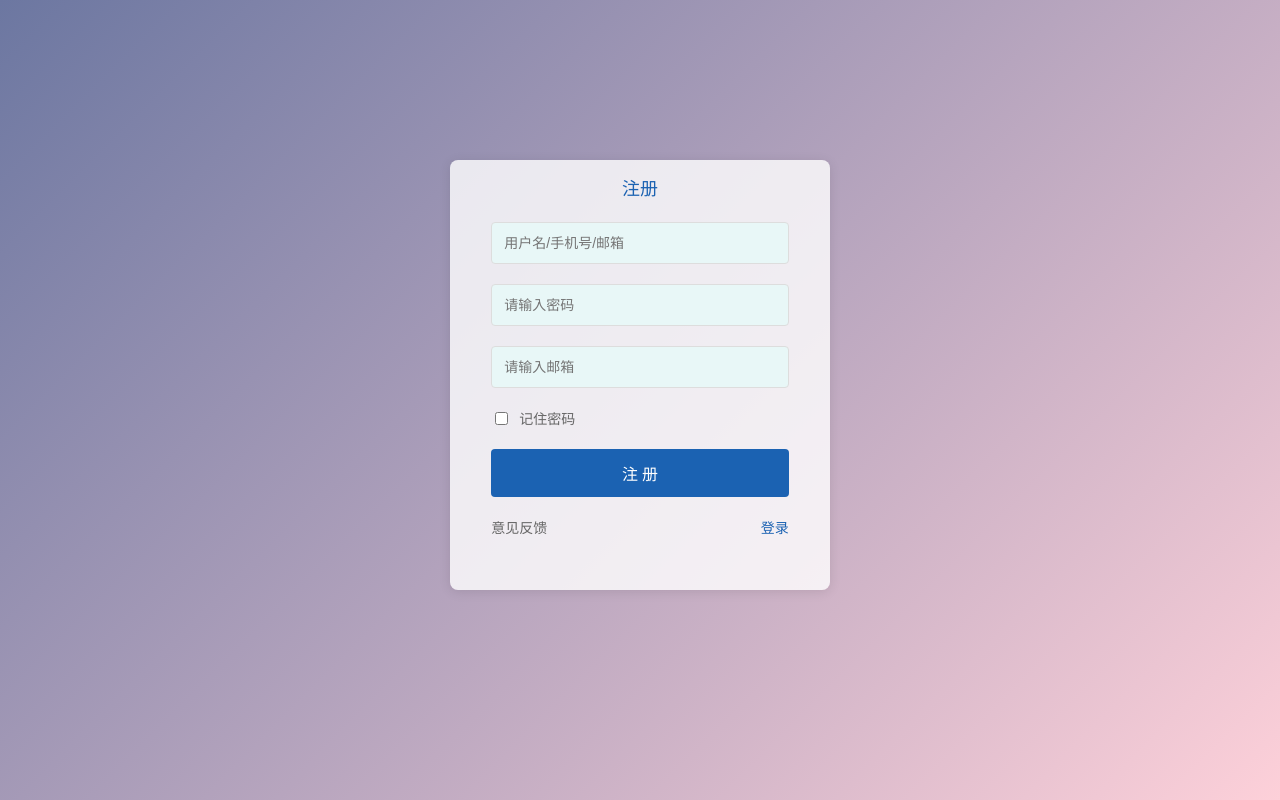
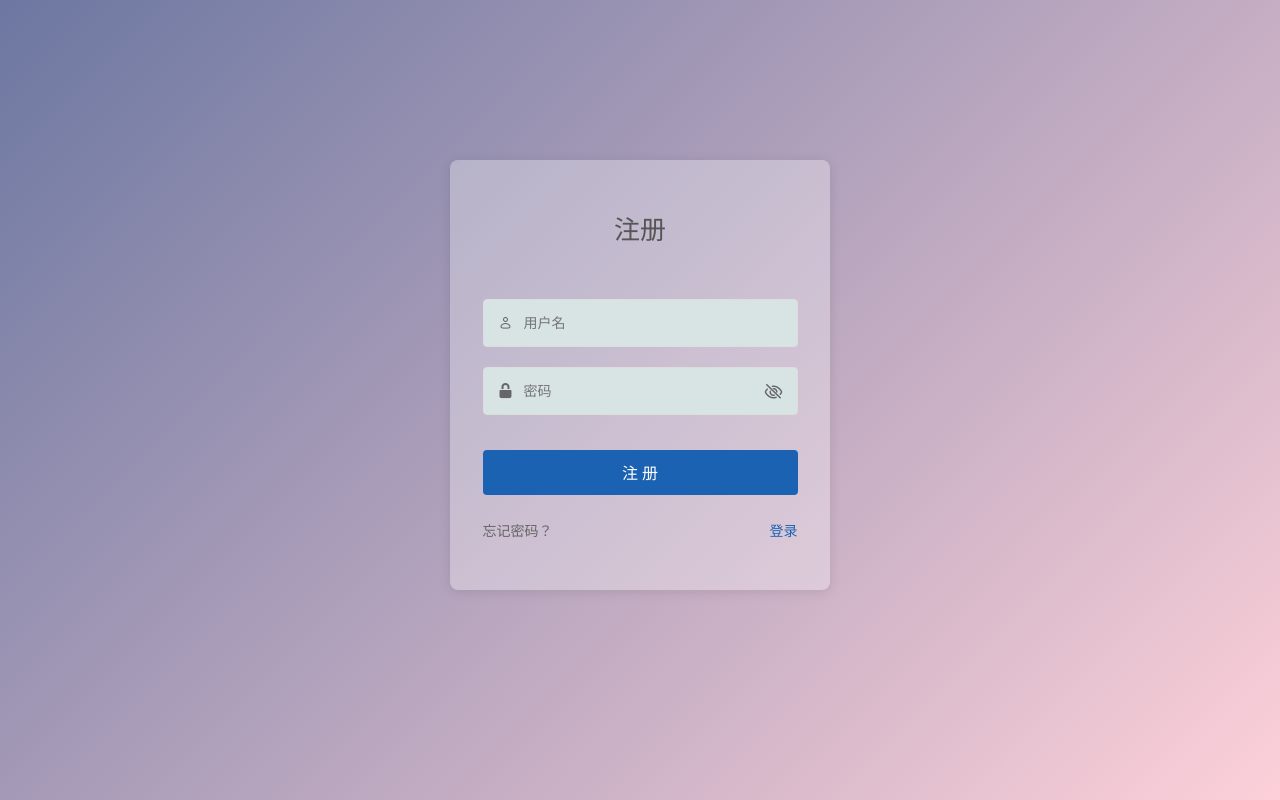
Before and after one commit to Treashep/psyas, a React (Vite) app in the folder front/: page /register in a window 1280 px wide. Built offline with nearby package versions, Linux system fonts and the light colour scheme.

Commit message:
增加小窗透明度，小窗功能修改以及添加图标

```diff
--- a/front/src/pages/login/index.css
+++ b/front/src/pages/login/index.css
@@ -27,18 +27,11 @@
   margin-top: 0.5rem;
 }
 
-.right {
-  display: flex;
-  justify-content: center;
-  align-items: center;
-  width: 100%;
-}
-
 .login {
   width: 350px;
   height: 400px;
-  padding: 15px; /* 进一步减少内边距 */
-  background: rgba(255, 255, 255, 0.8);
+  padding: 15px;
+  background: rgba(255, 255, 255, 0.3);
   border-radius: 8px;
   box-shadow: 0 2px 12px rgba(0, 0, 0, 0.1);
   margin-top: -50px;
@@ -52,7 +45,7 @@
   align-items: center;
   justify-content: center;
   gap: 20px;
-  margin-bottom: 50px; /* 进一步减少标题下方间距 */
+  margin-bottom: 50px;
   font-size: 26px;
   color: #555;
   font-weight: 600;
@@ -64,30 +57,66 @@
 }
 
 .form .input-group {
-  margin-bottom: 12px; /* 进一步减少输入框间距 */
+  margin-bottom: 20px;
   display: flex;
   justify-content: center;
+  position: relative;
 }
 
-.remember {
-  display: flex;
-  justify-content: space-between;
-  align-items: center;
-  margin-bottom: 12px; /* 进一步减少记住密码区域间距 */
+.form .input-icon {
+  position: absolute;
+  left: 15px;
+  top: 50%;
+  transform: translateY(-50%);
+  color: #666;
+  z-index: 1;
+}
+
+.password-toggle {
+  position: absolute;
+  right: 15px;
+  top: 50%;
+  transform: translateY(-50%);
+  color: #666;
+  font-size: 18px;
+  cursor: pointer;
+}
+
+.form input[type="text"],
+.form input[type="password"]{
+  width: 100%;
+  padding: 15px 40px 15px 40px;
+  border: 1px solid #ddd;
+  border-radius: 4px;
   font-size: 14px;
-  color: #666;
+  outline: none;
+  background-color: #d8e3e3;
+  color: #333;
+}
+
+.form input[type="text"]:focus,
+.form input[type="password"]:focus {
+  border-color: #c19dc0;
+}
+
+/* 当输入框有内容时改变背景颜色 */
+.form input[type="text"]:not(:placeholder-shown),
+.form input[type="password"]:not(:placeholder-shown) {
+  background-color: #b9b5d2;
 }
 
 .login-btn {
   width: 100%;
+  height: 45px;
   padding: 10px;
   background: #1b62b2;
   color: #fff;
   border: none;
+  margin-top: 15px;
   border-radius: 4px;
   font-size: 16px;
   cursor: pointer;
-  margin-bottom: 25px; /* 进一步减少按钮下方间距 */
+  margin-bottom: 25px;
 }
 
 .extra-link {
@@ -111,7 +140,3 @@
   text-decoration: none;
   cursor: pointer;
 }
-
-.switch-link:hover {
-  text-decoration: underline;
-}
--- a/front/src/pages/login/index.jsx
+++ b/front/src/pages/login/index.jsx
@@ -1,6 +1,7 @@
 import '/src/pages/login/index.css';
+import '/src/components/icon/iconfont.css';
 import { useNavigate } from 'react-router-dom';
-import { useState,useEffect } from "react";
+import { useState } from "react";
 import { fetchLogin } from "../../store/modules/user";
 import { useDispatch } from "react-redux";
 
@@ -16,25 +17,16 @@ const Login = () => {
   const [form, setForm] = useState({
     username: '',
     password: '',
-    email:'',
-    remember: false
+    email:''
   });
+
+  const [showPassword, setShowPassword] = useState(false);
 
   //登录按钮逻辑
   const handleSubmit = async (e) => {
     e.preventDefault();
 
-    // 保存"记住密码"
-    if (form.remember) {
-      localStorage.setItem('login_remember', JSON.stringify({
-        username: form.username,
-        password: form.password
-      }));
-    } else {
-      localStorage.removeItem('login_remember');
-    }
-
-    // ✅ 现在可以判断结果了
+    // 判断结果
     const result = await dispatch(fetchLogin(form));
 
     if (result.meta.requestStatus === 'fulfilled') {
@@ -44,59 +36,53 @@ const Login = () => {
     }
   };
 
-    // 初始化：读取"记住的密码"
-  useEffect(() => {
-    const saved = localStorage.getItem('login_remember');
-    if (saved) {
-      const { username, password } = JSON.parse(saved);
-      setForm(prev => ({ ...prev, username, password, remember: true }));
-    }
-  }, []);
-
   return (
     <div className="body">
-      <div className="right">
       <div className="login">
         <div className="title">
-            <span className="active">登录</span>
+          <span>登录</span>
         </div>
         <div className="form">
+          {/* 隐藏的虚拟输入框，用于欺骗浏览器的自动填充 */}
+          <input type="text" style={{display: 'none'}} />
+          <input type="password" style={{display: 'none'}} />
+
           <div className="input-group">
+            <span className="iconfont icon-yonghu input-icon"></span>
             <input
               name="username"
               type="text"
               placeholder="用户名/手机号/邮箱"
-                autoComplete="off"
+              autoComplete="new-password"
+              autoCorrect="off"
+              autoCapitalize="off"
+              spellCheck="false"
               onChange={(e) => setForm({...form, username: e.target.value})}
               value={form.username}
             />
           </div>
           <div className="input-group">
+            <span className="iconfont icon-suoding input-icon"></span>
             <input
               name="password"
               value={form.password}
-                type="password"
+              type={showPassword ? "text" : "password"}
               placeholder="请输入密码"
-                autoComplete="off"
+              autoComplete="new-password"
+              autoCorrect="off"
+              autoCapitalize="off"
+              spellCheck="false"
               onChange={(e) => setForm({...form, password: e.target.value})}
             />
-            </div>
-            <div className="remember">
-              <label>
-                <input
-                 type="checkbox"
-                 checked={form.remember}
-                 onChange={(e) => setForm({...form, remember: e.target.checked})}
-                />
-                <span>记住密码</span>
-              </label>
-              <a href="#" className="forget">忘记密码？</a>
+            <span
+              className={`iconfont ${showPassword ? 'icon-yanjing1' : 'icon-yanjing'} password-toggle`}
+              onClick={() => setShowPassword(!showPassword)}
+            ></span>
           </div>
           <button className="login-btn" onClick={handleSubmit}>登 录</button>
           <div className="extra-link">
-              <a href="#">意见反馈</a>
+            <a href="#">忘记密码？</a>
             <span className="switch-link" onClick={() => handleNavigation('/register')}>注册</span>
-            </div>
           </div>
         </div>
       </div>
--- a/front/src/pages/register/index.css
+++ b/front/src/pages/register/index.css
@@ -27,21 +27,17 @@
   margin-top: 0.5rem;
 }
 
-.right {
-  display: flex;
-  justify-content: center;
-  align-items: center;
-  width: 100%;
-}
-
 .register {
   width: 350px;
   height: 400px;
   padding: 15px; /* 进一步减少内边距 */
-  background: rgba(255, 255, 255, 0.8);
+  background: rgba(255, 255, 255, 0.3);
   border-radius: 8px;
   box-shadow: 0 2px 12px rgba(0, 0, 0, 0.1);
   margin-top: -50px;
+  display: flex;
+  flex-direction: column;
+  justify-content: center;
 }
 
 .register .title {
@@ -49,9 +45,10 @@
   align-items: center;
   justify-content: center;
   gap: 20px;
-  margin-bottom: 20px; /* 进一步减少标题下方间距 */
-  font-size: 30px;
-  color: #333;
+  margin-bottom: 50px;
+  font-size: 26px;
+  color: #555;
+  font-weight: 600;
 }
 
 .form {
@@ -60,108 +57,85 @@
 }
 
 .form .input-group {
-  margin-bottom: 12px; /* 进一步减少输入框间距 */
+  margin-bottom: 20px;
   display: flex;
   justify-content: center;
+  position: relative;
 }
 
-.remember {
-  display: flex;
-  justify-content: space-between;
-  align-items: center;
-  margin-bottom: 12px; /* 进一步减少记住密码区域间距 */
+.form .input-icon {
+  position: absolute;
+  left: 15px;
+  top: 50%;
+  transform: translateY(-50%);
+  color: #666;
+  z-index: 1;
+}
+
+.password-toggle {
+  position: absolute;
+  right: 15px;
+  top: 50%;
+  transform: translateY(-50%);
+  color: #666;
+  font-size: 18px;
+  cursor: pointer;
+}
+
+.form input[type="text"],
+.form input[type="password"]{
+  width: 100%;
+  padding: 15px 40px 15px 40px;
+  border: 1px solid #ddd;
+  border-radius: 4px;
   font-size: 14px;
-  color: #666;
+  outline: none;
+  background-color: #d8e3e3;
+  color: #333;
+}
+
+.form input[type="text"]:focus,
+.form input[type="password"]:focus,
+.form input[type="email"]:focus {
+  border-color: #c19dc0;
+}
+
+/* 当输入框有内容时改变背景颜色 */
+.form input[type="text"]:not(:placeholder-shown),
+.form input[type="password"]:not(:placeholder-shown),
+.form input[type="email"]:not(:placeholder-shown) {
+  background-color: #b9b5d2;
 }
 
 .register-btn {
   width: 100%;
+  height: 45px;
   padding: 10px;
+  margin-top: 15px;
   background: #1b62b2;
   color: #fff;
   border: none;
   border-radius: 4px;
   font-size: 16px;
   cursor: pointer;
-  margin-bottom: 12px; /* 进一步减少按钮下方间距 */
+  margin-bottom: 25px; /* 进一步减少按钮下方间距 */
 }
 
 .register .title span {
   cursor: pointer;
-  color: #a5a3a3;
+  color: #555;
   transition: color 0.3s;
-  font-size: 18px;
-  font-weight: bold;
+  font-size: 26px;
+  font-weight: 600;
 }
 
-.register .title span:hover,
-.register .title .active {
+.register .title span:hover {
   color: #1b62b2;
 }
 
 .register .title .divider {
   color: #ddd;
   margin: 0 60px;
-}
-
-.form {
-  width: 85%;
-  margin: 0 auto;
-}
-
-.form .input-group {
-  margin-bottom: 20px;
-  display: flex;
-  justify-content: center;
-}
-
-.form input[type="text"],
-.form input[type="password"] {
-  width: 100%;
-  padding: 12px;
-  border: 1px solid #ddd;
-  border-radius: 4px;
-  font-size: 14px;
-  outline: none;
-  background-color: #e8f7f7;
-  color: #333;
-}
-
-.form input[type="text"]:focus,
-.form input[type="password"]:focus {
-  border-color: #1b62b2;
-}
-
-.remember {
-  display: flex;
-  justify-content: space-between;
-  align-items: center;
-  margin-bottom: 20px;
-  font-size: 14px;
-  color: #666;
-}
-
-.remember label {
-  display: flex;
-  align-items: center;
-  gap: 8px;
-}
-
-.forget {
-  color: #1b62b2;
-  text-decoration: none;
-}
-
-.register-btn {
-  width: 100%;
-  padding: 12px;
-  background: #1b62b2;
-  color: #fff;
-  border: none;
-  border-radius: 4px;
-  font-size: 16px;
-  cursor: pointer;
-  margin-bottom: 20px;
 }
 
 .extra-link {
@@ -185,7 +159,3 @@
   text-decoration: none;
   cursor: pointer;
 }
-
-.switch-link:hover {
-  text-decoration: underline;
-}
--- a/front/src/pages/register/index.jsx
+++ b/front/src/pages/register/index.jsx
@@ -1,5 +1,6 @@
 import { fetchRegister } from "../../store/modules/user";
 import '/src/pages/register/index.css';
+import '/src/components/icon/iconfont.css';
 import { useState } from "react";
 import { useNavigate } from "react-router-dom";
 import { useDispatch } from "react-redux";
@@ -14,23 +15,13 @@ const Register = ()=>{
 
     const [form, setForm] = useState({
       username: '',
-      password: '',
-      email:'',
-      remember: false
+      password: ''
     });
+
+    const [showPassword, setShowPassword] = useState(false);
 
     const handleSubmit = async (e) => {
       e.preventDefault();
-
-      // 保存"记住密码"
-      if (form.remember) {
-        localStorage.setItem('login_remember', JSON.stringify({
-          username: form.username,
-          password: form.password
-        }));
-      } else {
-        localStorage.removeItem('login_remember');
-      }
 
       // 等待注册结果
       const result = await dispatch(fetchRegister(form));
@@ -47,57 +38,51 @@ const Register = ()=>{
 
   return (
     <div className="body">
-      <div className="right">
       <div className="register">
         <div className="title">
-            <span className="active">注册</span>
+          <span>注册</span>
         </div>
         <div className="form">
+          {/* 隐藏的虚拟输入框，用于欺骗浏览器的自动填充 */}
+          <input type="text" style={{display: 'none'}} />
+          <input type="password" style={{display: 'none'}} />
+
           <div className="input-group">
+            <span className="iconfont icon-yonghu input-icon"></span>
             <input
-                name="username"
+              name="user-input"
               type="text"
-                placeholder="用户名/手机号/邮箱"
-                autoComplete="off"
+              placeholder="用户名"
+              autoComplete="new-password"
+              autoCorrect="off"
+              autoCapitalize="off"
+              spellCheck="false"
+              value={form.username}
               onChange={(e) => setForm({...form, username: e.target.value})}
-                value={form.username}
             />
           </div>
           <div className="input-group">
+            <span className="iconfont icon-suoding input-icon"></span>
             <input
-                name="password"
-                type="password"
-                placeholder="请输入密码"
-                autoComplete="off"
+              name="pass-input"
+              type={showPassword ? "text" : "password"}
+              placeholder="密码"
+              autoComplete="new-password"
+              autoCorrect="off"
+              autoCapitalize="off"
+              spellCheck="false"
               value={form.password}
               onChange={(e) => setForm({...form, password: e.target.value})}
             />
-            </div>
-            <div className="input-group">
-              <input
-                name="email"
-                type="text"
-                placeholder="请输入邮箱"
-                autoComplete="off"
-                value={form.email}
-                onChange={(e) => setForm({...form, email: e.target.value})}
-              />
-            </div>
-            <div className="remember">
-              <label>
-                <input
-                  type="checkbox"
-                  checked={form.remember}
-                  onChange={(e) => setForm({...form, remember: e.target.checked})}
-                />
-                <span>记住密码</span>
-              </label>
+            <span
+              className={`iconfont ${showPassword ? 'icon-yanjing1' : 'icon-yanjing'} password-toggle`}
+              onClick={() => setShowPassword(!showPassword)}
+            ></span>
           </div>
           <button className="register-btn" onClick={handleSubmit}>注 册</button>
           <div className="extra-link">
-              <a href="#">意见反馈</a>
+            <a href="#">忘记密码？</a>
             <span className="switch-link" onClick={() => handleNavigation('/')}>登录</span>
-            </div>
           </div>
         </div>
       </div>
```
Lines whose indentation alone changed are shown as unchanged.
